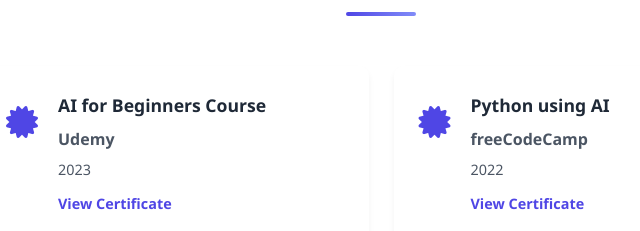
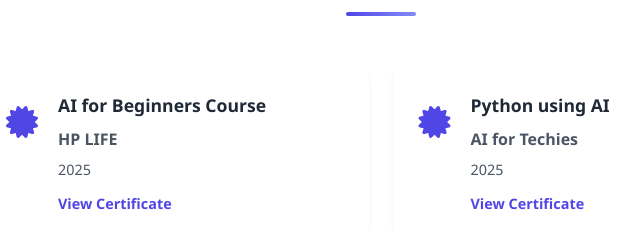
Before and after one commit to Tarun7717/Portfolio, a plain HTML site: page index.html in a window 1280 px wide. Shown: the part 3049-3280 px from the top of the page, 259-899 px from the left. Drawn offline with Linux system fonts and the light colour scheme.

```diff
--- a/index.html
+++ b/index.html
@@ -219,9 +219,9 @@
             </div>
             <div class="certification-details">
               <h4>AI for Beginners Course</h4>
-              <p class="certification-issuer">Udemy</p>
-              <p class="certification-date">2023</p>
-              <a href="/AI.jpg" class="certification-link" target="_blank">View Certificate</a>
+              <p class="certification-issuer">HP LIFE</p>
+              <p class="certification-date">2025</p>
+              <a href="/Portfolio/AI.jpg" class="certification-link" target="_blank">View Certificate</a>
             </div>
           </div>
 
@@ -231,9 +231,9 @@
             </div>
             <div class="certification-details">
               <h4>Python using AI</h4>
-              <p class="certification-issuer">freeCodeCamp</p>
-              <p class="certification-date">2022</p>
-              <a href="/PythonAI.jpg" class="certification-link" target="">View Certificate</a>
+              <p class="certification-issuer">AI for Techies</p>
+              <p class="certification-date">2025</p>
+              <a href="/Portfolio/PythonAI.jpg" class="certification-link" target="_blank">View Certificate</a>
             </div>
           </div>
 
```
